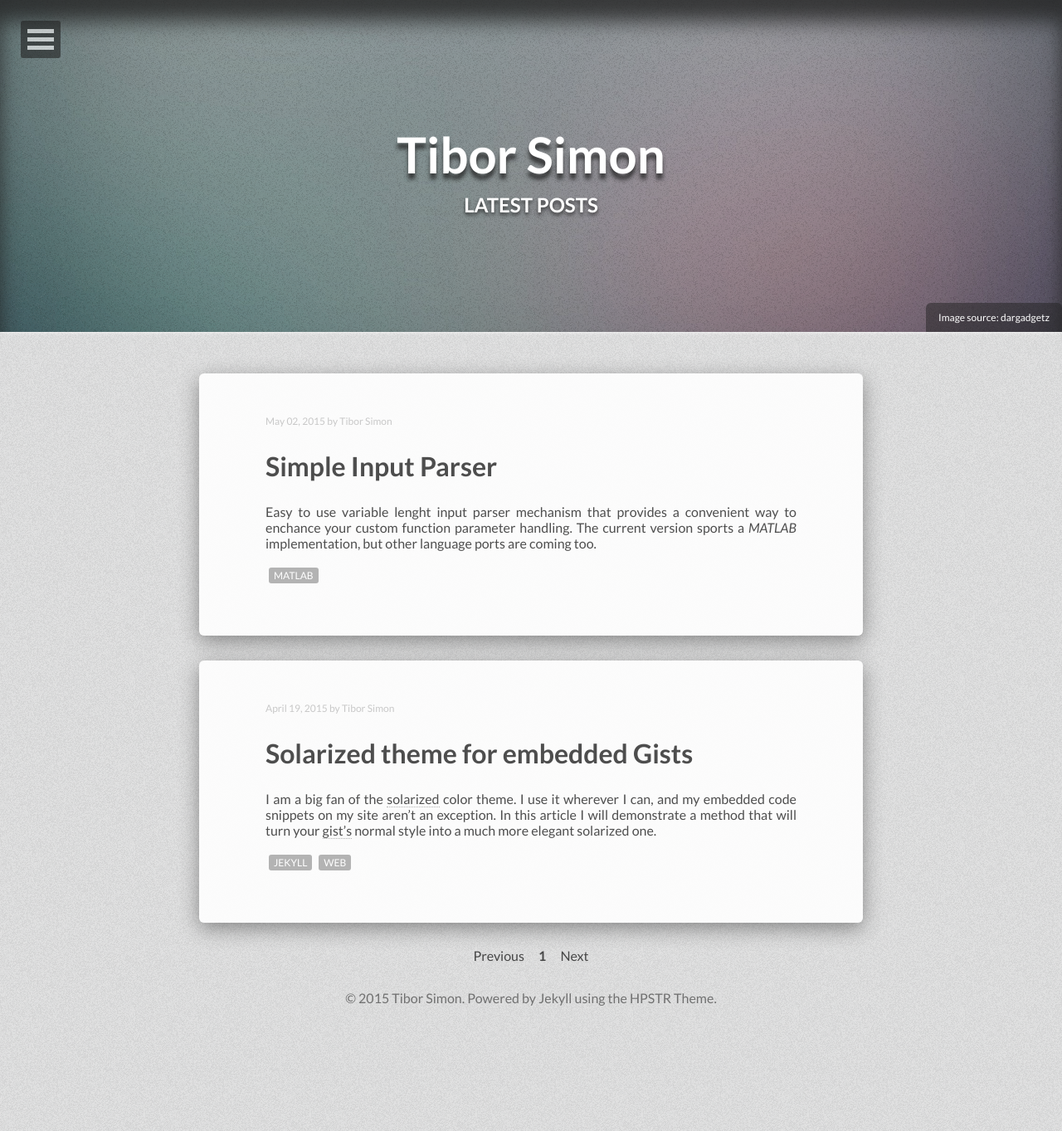
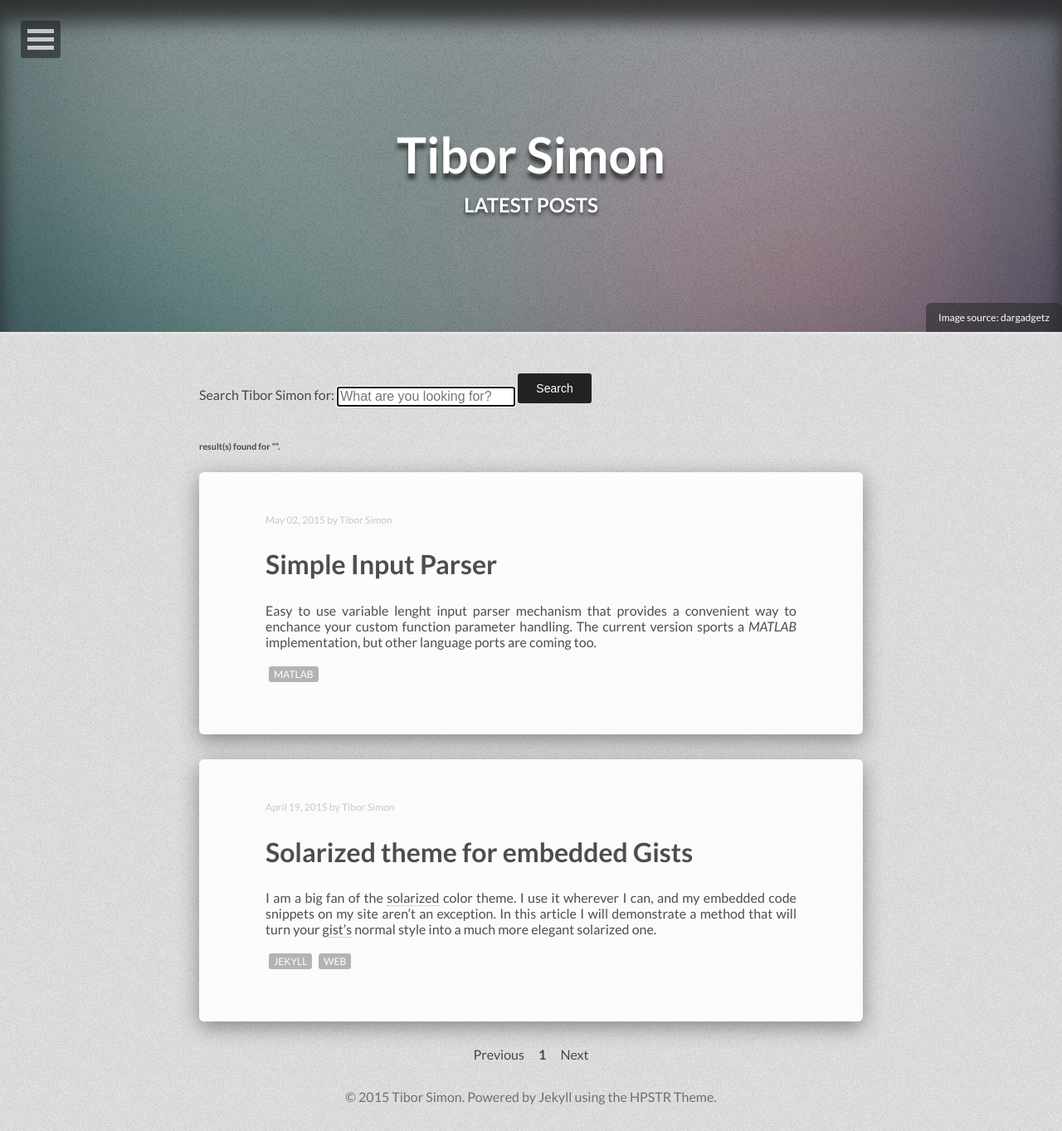
Before and after one commit to tiborsimon/tiborsimon.github.io, a Jekyll site: the page built from index.html, in a window 1280 px wide. Shown: the whole page at 83% size. Built offline with Jekyll 4.4.1, drawn with Linux system fonts in a browser that asks for light colours; nearby versions of some CDN libraries; the list of posts is cut into pages by our own code; before the commit the page ends 1244 px from its top, so only the background shows below that.

Commit message:
Update index.html

```diff
--- a/index.html
+++ b/index.html
@@ -9,6 +9,26 @@ image:
   credit: dargadgetz
   creditlink: http://www.dargadgetz.com/ios-7-abstract-wallpaper-pack-for-iphone-5-and-ipod-touch-retina/
 ---
+
+<!-- Search form -->
+<form method="get" action="{{ site.url }}/" data-search-form class="simple-search">
+  <label for="q">Search {{ site.title }} for:</label>
+  <input type="search" name="q" id="q" placeholder="What are you looking for?" data-search-input id="goog-wm-qt" autofocus />
+  <input type="submit" value="Search" id="goog-wm-sb" />
+</form>
+
+<!-- Search results placeholder -->
+<h6 data-search-found>
+  <span data-search-found-count></span> result(s) found for &ldquo;<span data-search-found-term></span>&rdquo;.
+</h6>
+<ul class="post-list" data-search-results></ul>
+
+<!-- Search result template -->
+<script type="text/x-template" id="search-result">
+  <li><article>
+    <a href="##Url##">##Title## <span class="excerpt">##Excerpt##</span></a>
+  </article></li>
+</script>
 
 {% for post in paginator.posts %}
 <article class="hentry">
```
